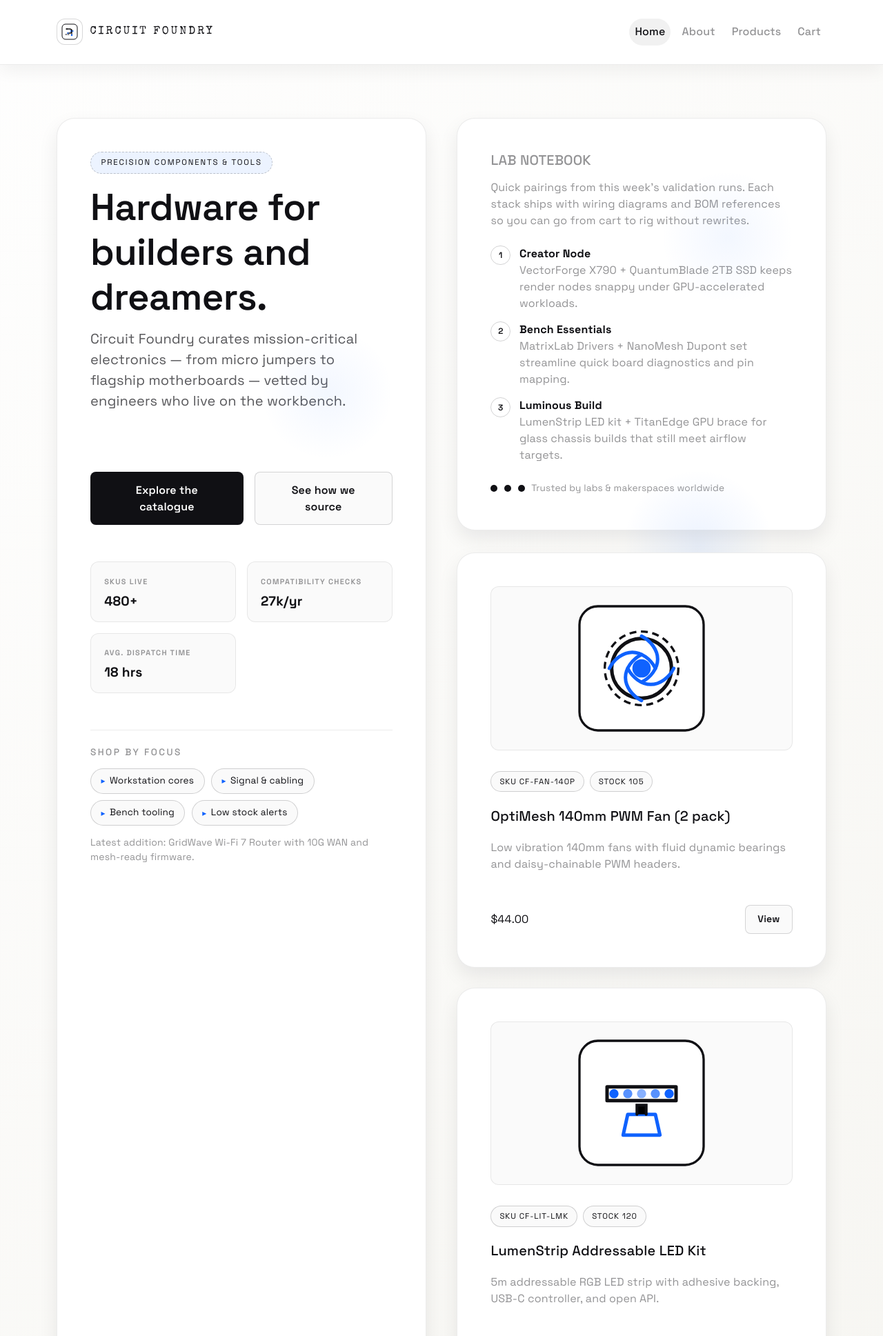
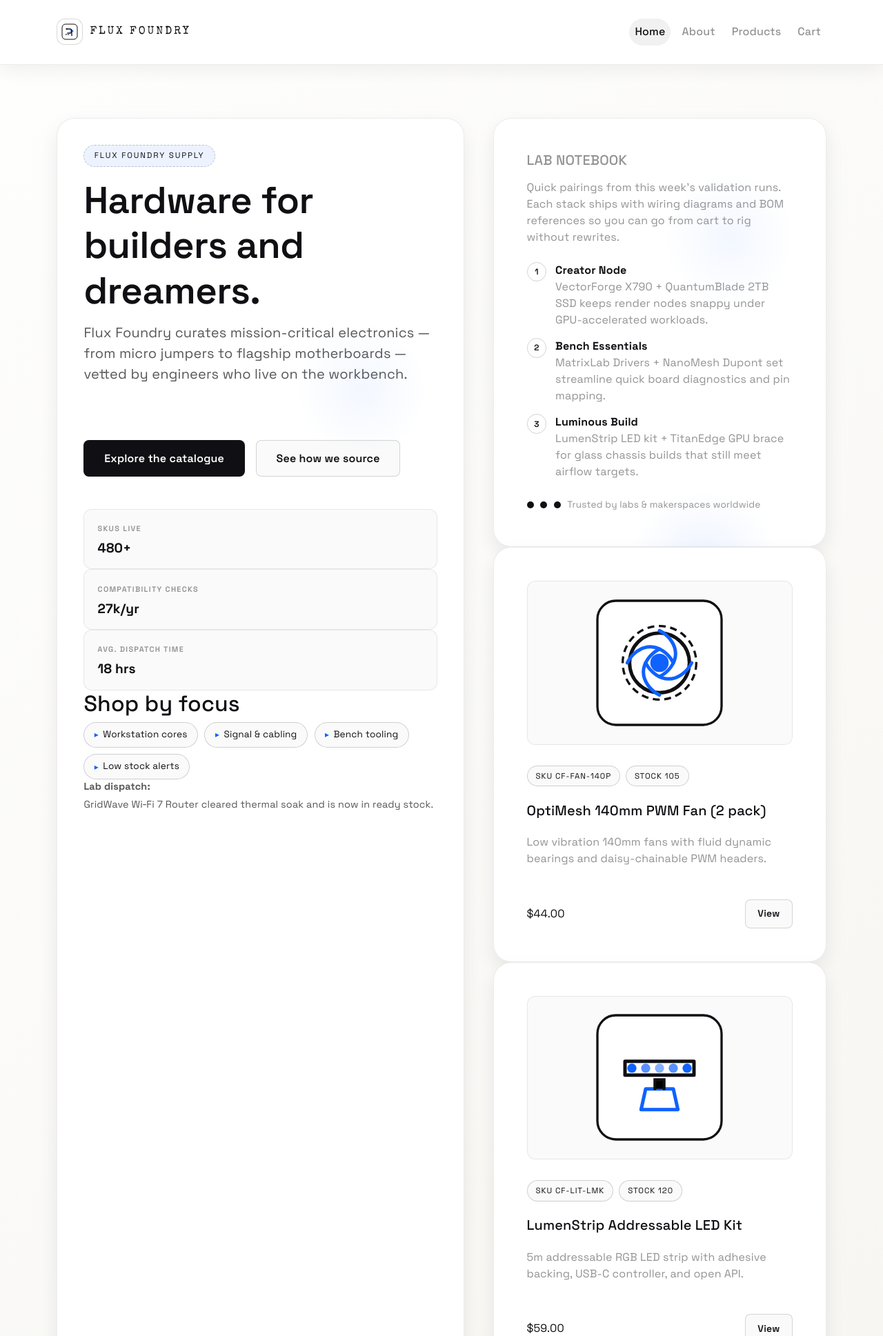
Before and after one commit to harry-johnson12/FlaskTask, a Flask app: page / in a window 1280 px wide. Shown: the top 1937 px of the page at 69% size. Run offline with Flask 3, Linux system fonts and the light colour scheme; data comes from the database, SQL or seed files in the repository.

Commit message:
finished the site layout and formatting

```diff
--- a/static/css/site.css
+++ b/static/css/site.css
@@ -210,6 +210,7 @@ code {
     padding: 0.85rem 1.8rem;
     font-weight: 600;
     border: 1px solid var(--border-soft);
+    white-space: nowrap;
     transition:
         transform var(--transition-snappy),
         background var(--transition-snappy),
@@ -269,29 +270,20 @@ code {
 
 .landing-grid {
     display: grid;
-    gap: clamp(1.6rem, 4vw, 2.8rem);
-    grid-template-columns: repeat(auto-fit, minmax(320px, 1fr));
-}
-
-.showcase-column {
-    display: grid;
-    gap: clamp(1.2rem, 3vw, 2rem);
+    gap: clamp(1.6rem, 4vw, 2.6rem);
+    grid-template-columns: minmax(0, 1fr);
+    align-items: stretch;
 }
 
 .hero-card-home {
     display: flex;
     flex-direction: column;
-    gap: clamp(1.2rem, 4vw, 1.8rem);
+    gap: clamp(1rem, 3vw, 1.4rem);
+    padding: clamp(1.8rem, 4vw, 2.4rem);
 }
 
 .hero-actions {
     align-items: stretch;
-}
-
-.hero-insights {
-    display: grid;
-    gap: clamp(0.8rem, 2vw, 1rem);
-    grid-template-columns: repeat(auto-fit, minmax(160px, 1fr));
 }
 
 .mini-stat {
@@ -315,19 +307,42 @@ code {
     font-weight: 600;
 }
 
-.hero-quick {
-    border-top: 1px solid var(--border-soft);
-    padding-top: 1.5rem;
-    display: grid;
+.hero-metrics {
+    display: flex;
+    flex-wrap: wrap;
     gap: 0.9rem;
 }
 
-.hero-subheading {
-    font-size: 0.85rem;
-    text-transform: uppercase;
-    letter-spacing: 0.18em;
-    color: var(--ink-muted);
-    margin: 0;
+.hero-metrics .mini-stat {
+    flex: 1 1 160px;
+    min-width: 140px;
+}
+
+.landing-left {
+    display: grid;
+    grid-template-rows: auto auto 1fr;
+    gap: clamp(1.2rem, 3vw, 1.8rem);
+    height: 100%;
+}
+
+.landing-right {
+    display: grid;
+    grid-template-rows: auto 1fr;
+    gap: clamp(1.2rem, 3vw, 1.8rem);
+    height: 100%;
+}
+
+.landing-left-products,
+.landing-right-products {
+    display: grid;
+    gap: clamp(1.2rem, 3vw, 1.6rem);
+    align-content: start;
+}
+
+@media (min-width: 992px) {
+    .landing-grid {
+        grid-template-columns: minmax(0, 1.1fr) minmax(0, 0.9fr);
+    }
 }
 
 .hero-tags {
@@ -354,6 +369,13 @@ code {
     content: "▸";
     font-size: 0.75rem;
     color: var(--accent);
+}
+
+.hero-snapshot {
+    display: grid;
+    gap: 0.25rem;
+    font-size: 0.9rem;
+    color: var(--ink-secondary);
 }
 
 .highlight-card {
@@ -413,9 +435,26 @@ code {
     background: var(--ink-primary);
 }
 
-.featured-grid {
+.home-highlight {
     display: grid;
-    gap: clamp(1.2rem, 3vw, 1.8rem);
+    gap: clamp(1rem, 3vw, 1.3rem);
+}
+
+.home-focus {
+    display: grid;
+    gap: 0.8rem;
+}
+
+.home-featured-card {
+    display: flex;
+    flex-direction: column;
+    gap: 0.9rem;
+}
+
+.home-featured-empty {
+    display: flex;
+    align-items: center;
+    justify-content: center;
 }
 
 .product-card-media {
@@ -478,6 +517,34 @@ code {
     padding: 1.8rem;
 }
 
+.about-panels .content-card::after {
+    display: none;
+}
+
+.about-intent-grid {
+    display: grid;
+    gap: 1rem;
+}
+
+.intent-card {
+    border-radius: var(--radius-md);
+    border: 1px dashed var(--border-strong);
+    padding: 1rem 1.2rem;
+    background: rgba(0, 0, 0, 0.02);
+}
+
+@media (min-width: 768px) {
+    .about-intent-grid {
+        grid-template-columns: repeat(2, minmax(0, 1fr));
+    }
+}
+
+@media (min-width: 1200px) {
+    .about-intent-grid {
+        grid-template-columns: repeat(3, minmax(0, 1fr));
+    }
+}
+
 .catalog-controls {
     background: rgba(0, 0, 0, 0.02);
     border-radius: var(--radius-lg);
@@ -489,6 +556,104 @@ code {
 
 .catalog-controls .row {
     --bs-gutter-x: 1rem;
+}
+
+.catalog-controls .btn-primary,
+.filter-form .btn-primary {
+    min-width: 0;
+}
+
+.filter-apply-btn {
+    width: 100%;
+    padding: 0.65rem 1.2rem;
+}
+
+.filter-form .filter-apply-btn {
+    width: 100%;
+}
+
+@media (min-width: 576px) {
+    .filter-apply-btn {
+        width: auto;
+    }
+}
+
+.landing-grid > * {
+    opacity: 0;
+    animation: fadeSlideUp 0.6s ease forwards;
+    animation-fill-mode: forwards;
+}
+
+.landing-grid > :nth-child(2) {
+    animation-delay: 0.12s;
+}
+
+.landing-left .home-focus,
+.landing-left-products > *,
+.landing-right > *,
+.landing-right-products > * {
+    opacity: 0;
+    animation: fadeSlideUp 0.6s ease forwards;
+    animation-delay: 0.18s;
+    animation-fill-mode: forwards;
+}
+
+.landing-left-products > :nth-child(2),
+.landing-right-products > :nth-child(2) {
+    animation-delay: 0.24s;
+}
+
+.page-shell > * {
+    opacity: 0;
+    animation: fadeSlideUp 0.6s ease forwards;
+    animation-fill-mode: forwards;
+}
+
+.page-shell > *:nth-child(2) {
+    animation-delay: 0.08s;
+}
+
+.page-shell > *:nth-child(3) {
+    animation-delay: 0.16s;
+}
+
+.hero-card,
+.content-card,
+.product-card,
+.admin-card,
+.catalog-controls,
+.experience-card,
+.product-detail-card,
+.cart-item,
+.footer,
+.navbar {
+    opacity: 0;
+    animation: fadeSlideUp 0.6s ease forwards;
+    animation-delay: 0.12s;
+    animation-fill-mode: forwards;
+}
+
+@keyframes fadeSlideUp {
+    from {
+        opacity: 0;
+        transform: translateY(20px);
+    }
+    to {
+        opacity: 1;
+        transform: translateY(0);
+    }
+}
+
+.catalog-controls .d-grid,
+.filter-form .d-grid {
+    align-items: stretch;
+}
+
+@media (min-width: 992px) {
+    .catalog-controls .d-lg-inline-flex,
+    .filter-form .d-lg-inline-flex {
+        align-items: center;
+    }
 }
 
 .catalog-meta {
--- a/templates/index.html
+++ b/templates/index.html
@@ -3,7 +3,7 @@
 <head>
     <meta charset="UTF-8">
     <meta name="viewport" content="width=device-width, initial-scale=1.0">
-    <title>Home - Circuit Foundry</title>
+    <title>Home - Flux Foundry</title>
     <link href="https://cdn.jsdelivr.net/npm/bootstrap@5.1.3/dist/css/bootstrap.min.css" rel="stylesheet">
     <link href="https://fonts.googleapis.com/css2?family=Space+Grotesk:wght@400;500;600;700&family=Special+Elite&display=swap" rel="stylesheet">
     <link rel="stylesheet" href="{{ url_for('static', filename='css/site.css') }}">
@@ -12,8 +12,8 @@
     <nav class="navbar navbar-expand-lg">
         <div class="container">
             <a class="navbar-brand" href="{{ url_for('index') }}">
-                <img src="{{ url_for('static', filename='img/logo.svg') }}" alt="Circuit Foundry logo">
-                <span>Circuit Foundry</span>
+                <img src="{{ url_for('static', filename='img/logo.svg') }}" alt="Flux Foundry logo">
+                <span>Flux Foundry</span>
             </a>
             <div class="navbar-nav ms-auto align-items-center gap-2">
                 <a class="nav-link active" href="{{ url_for('index') }}">Home</a>
@@ -34,17 +34,18 @@
             <section class="landing-grid">
                 <article class="hero-card hero-card-home text-center text-lg-start">
                     <div class="mb-4">
-                        <div class="badge-soft mb-3">Precision components & tools</div>
+                        <div class="badge-soft mb-3">Flux Foundry Supply</div>
                         <h1 class="page-title">Hardware for builders and dreamers.</h1>
                         <p class="page-subtitle">
-                            Circuit Foundry curates mission-critical electronics — from micro jumpers to flagship motherboards — vetted by engineers who live on the workbench.
+                            Flux Foundry curates mission-critical electronics — from micro jumpers to flagship motherboards — vetted by engineers who live on the workbench.
                         </p>
                     </div>
                     <div class="d-flex flex-column flex-sm-row gap-3 hero-actions">
                         <a href="{{ url_for('products') }}" class="btn btn-primary">Explore the catalogue</a>
                         <a href="{{ url_for('about') }}" class="btn btn-ghost">See how we source</a>
                     </div>
-                    <div class="hero-insights mt-4">
+                    <div class="hero-meta-grid mt-4">
+                        <div class="hero-insights">
                             <div class="mini-stat">
                                 <span class="mini-stat-label">SKUs live</span>
                                 <strong>480+</strong>
@@ -58,7 +59,7 @@
                                 <strong>18 hrs</strong>
                             </div>
                         </div>
-                    <div class="hero-quick mt-4">
+                        <div class="hero-quick">
                             <h2 class="hero-subheading">Shop by focus</h2>
                             <ul class="hero-tags">
                                 <li><a href="{{ url_for('products', search='motherboard') }}">Workstation cores</a></li>
@@ -66,8 +67,10 @@
                                 <li><a href="{{ url_for('products', search='tool') }}">Bench tooling</a></li>
                                 <li><a href="{{ url_for('products', stock='low') }}">Low stock alerts</a></li>
                             </ul>
-                        <div class="text-muted small">
-                            Latest addition: GridWave Wi-Fi 7 Router with 10G WAN and mesh-ready firmware.
+                            <div class="hero-snapshot">
+                                <strong>Lab dispatch:</strong>
+                                <span>GridWave Wi‑Fi 7 Router cleared thermal soak and is now in ready stock.</span>
+                            </div>
                         </div>
                     </div>
                 </article>
@@ -162,7 +165,7 @@
 
     <footer class="footer">
         <div class="container">
-            <p class="footer-text">&copy; 2024 Circuit Foundry. Components for curious minds.</p>
+            <p class="footer-text">&copy; 2024 Flux Foundry. Components for curious minds.</p>
         </div>
     </footer>
 
```
Also changed, not shown: templates/about.html (+17 -12 lines), templates/admin.html (+9 -9 lines), templates/cart.html (+4 -4 lines), templates/products.html (+9 -9 lines). Lines whose indentation alone changed are shown as unchanged.
